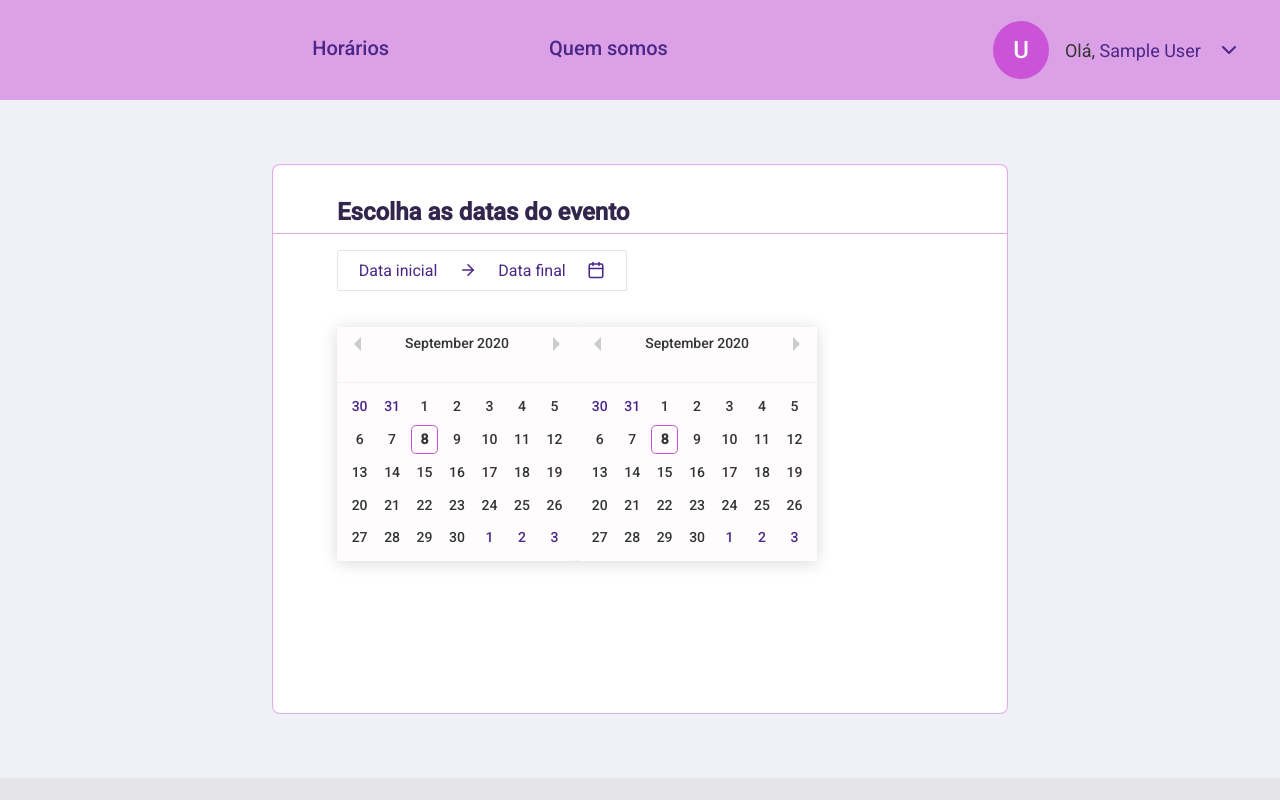
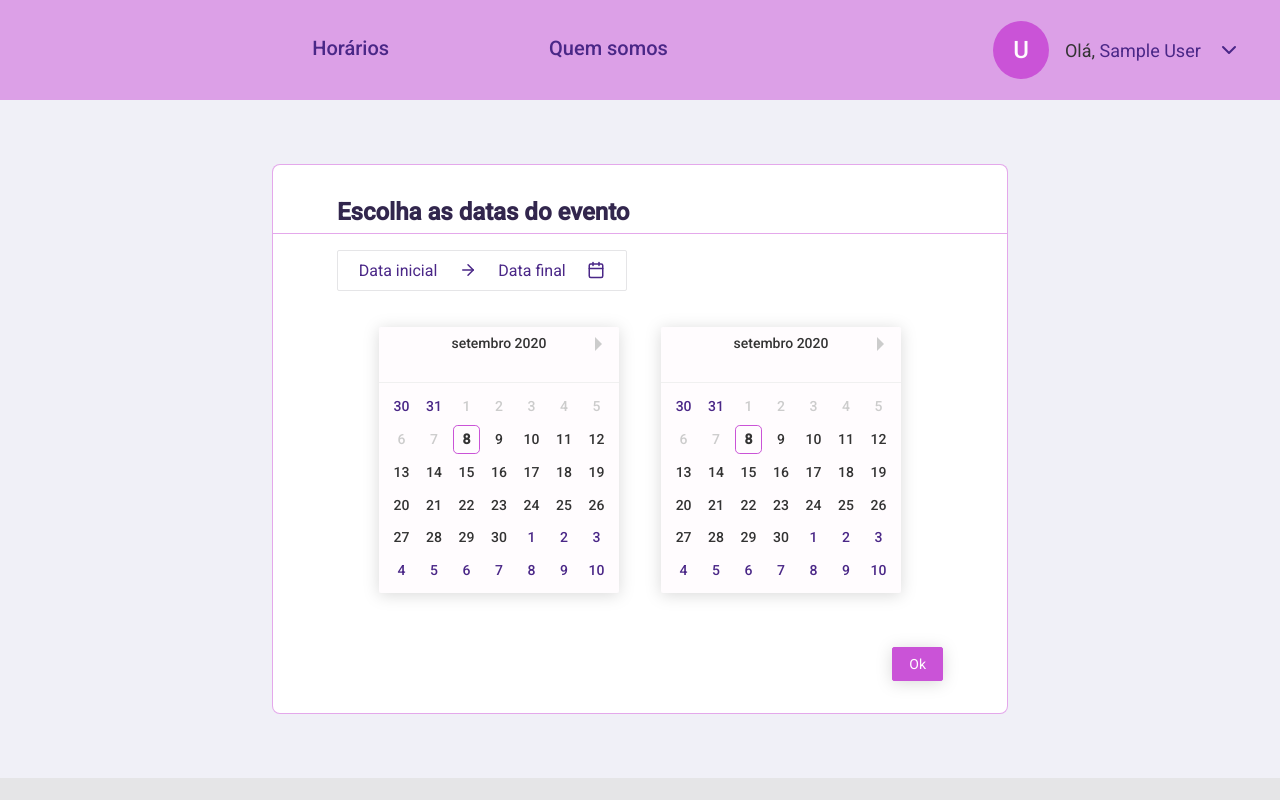
Before and after one commit to apsampaio/108-hours, a React (Create React App) app: page /event-date in a window 1280 px wide. Shown: the top 800 px of the page. Built offline with nearby package versions, Linux system fonts and the light colour scheme; sample sign-in values are in the browser's storage.

Commit message:
Admin can change the event date now

```diff
--- a/src/hooks/Auth.tsx
+++ b/src/hooks/Auth.tsx
@@ -72,6 +72,7 @@ const AuthProvider: React.FC = ({ children }) => {
             console.log("Error when authenticating")
             console.log(response)
         })
+        //TODO error handling
     }, [])
 
     const signOut = useCallback(async () => {
--- a/src/pages/EventDate/index.tsx
+++ b/src/pages/EventDate/index.tsx
@@ -1,4 +1,6 @@
-import React, { useState } from "react";
+import React, { useCallback, useState } from "react";
+import { format, isBefore, isEqual, startOfDay } from "date-fns";
+import { ptBR } from "date-fns/locale";
 
 import Header from "../../components/Header";
 import Footer from "../../components/Footer";
@@ -10,10 +12,29 @@ import { FiArrowRight, FiCalendar } from "react-icons/fi";
 import DatePicker from "react-datepicker";
 // import "react-datepicker/dist/react-datepicker.css";
 import "./personalDateStyle.css";
+import api from "../../services/api";
 
 const EventDate: React.FC = () => {
   const [startDate, setStartDate] = useState(new Date());
   const [endDate, setEndDate] = useState(new Date());
+
+  const handleSubmit = useCallback(() => {
+    api.post('/activeperiod', { start: startDate, end: endDate }).then((data) => {
+      console.log(data)
+    }).catch(({ response }) => {
+      console.log(response.data.error)
+    })
+  }, [startDate, endDate])
+
+  const handlePickStart = useCallback((date: Date) => {
+    setStartDate(startOfDay(date))
+
+    if (isBefore(startOfDay(endDate), startOfDay(date)) || isEqual(startOfDay(date), startOfDay(endDate))) {
+      setEndDate(startOfDay(date))
+    }
+
+  }, [startDate, endDate])
+
 
   return (
     <Container>
@@ -27,16 +48,26 @@ const EventDate: React.FC = () => {
           <FiCalendar size={18} color="#4A2787" />
         </span>
         <section>
+          <form >
             <DatePicker
               selected={startDate}
-            onChange={(date: Date) => setStartDate(date)}
+              onChange={handlePickStart}
               inline
+              minDate={new Date()}
+              locale={ptBR}
+              fixedHeight
             />
             <DatePicker
               selected={endDate}
-            onChange={(date: Date) => setEndDate(date)}
+              onChange={(date: Date) => setEndDate(startOfDay(date))}
               inline
+              minDate={startDate}
+              locale={ptBR}
+              fixedHeight
             />
+
+          </form>
+          <button onClick={handleSubmit}>Ok</button>
         </section>
       </Content>
       <Footer />
--- a/src/pages/EventDate/styles.ts
+++ b/src/pages/EventDate/styles.ts
@@ -13,10 +13,9 @@ export const Container = styled.div`
 `;
 
 export const Content = styled.div`
-  flex-grow: 1;
+  /* flex-grow: 1; */
 
-  margin-top: 64px;
-  margin-bottom: 64px;
+  margin: 64px auto;
 
   border-radius: 8px;
   border: 1px solid rgba(202, 83, 215, 0.5);
@@ -24,8 +23,8 @@ export const Content = styled.div`
   min-width: 736px;
   min-height: 550px;
 
-  background: #fff;
-  align-self: center;
+  background-color: #fff;
+  /* background-color: green; */
 
   display: flex;
   flex-direction: column;
@@ -61,10 +60,35 @@ export const Content = styled.div`
   }
 
   section {
-    display: flex;
-    align-items: left;
-    margin-left: 64px;
+    flex:1;
+    /* background-color:red; */
+    padding:0 64px;
 
     filter: drop-shadow(0px 2px 8px rgba(0, 0, 0, 0.15));
+
+    form {
+      /* background-color:blue; */
+
+      display:flex;
+      justify-content:space-evenly;
+      align-items:center;
+    }
+
+    form + button {
+      position:absolute;
+      right: 64px;
+      bottom:32px;
+
+      background-color: #CA53D7;
+
+      border: 1px solid #CA53D7;
+      box-sizing: border-box;
+      border-radius: 2px;
+      padding:8px 16px;
+
+      font-size:14px;
+      color:#fff;
+    }
   }
+
 `;
```
Also changed, not shown: src/pages/SignUp/index.tsx (line endings or trailing spaces). Lines whose indentation alone changed are shown as unchanged.
